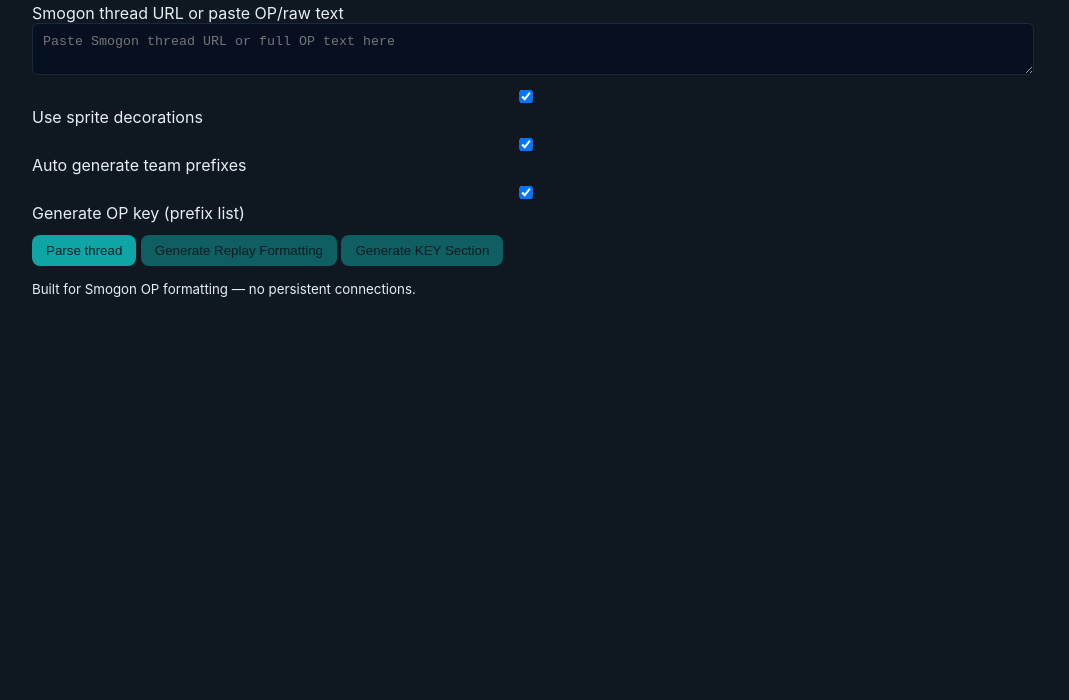
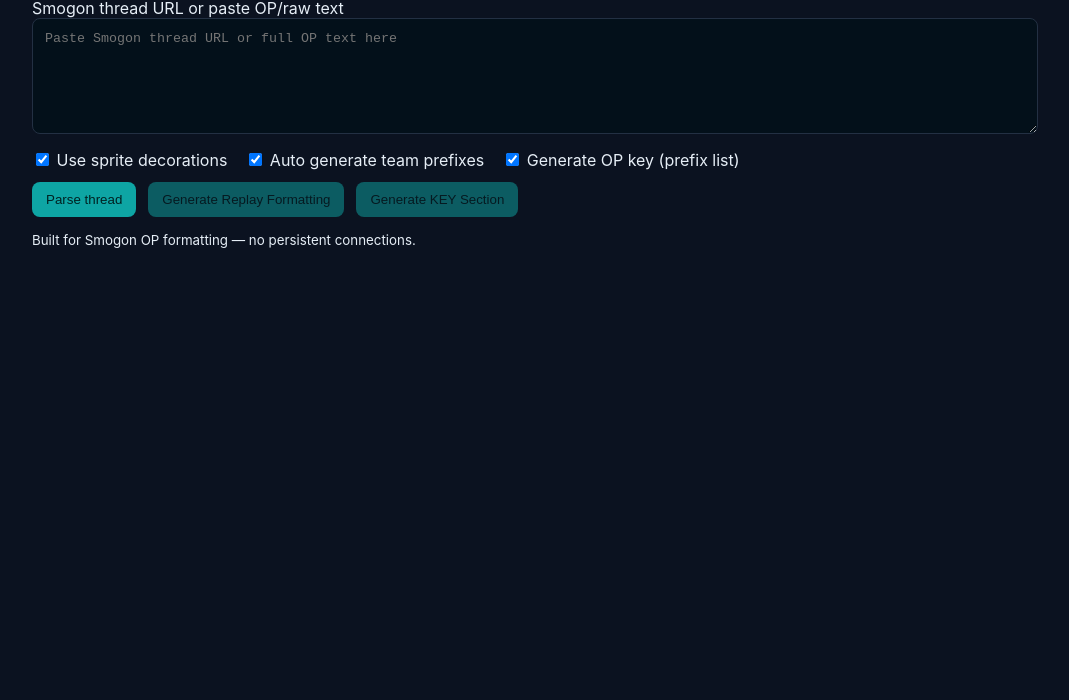
Before and after one commit to noxious-roxie/replay-support-tool, a website: page index.html in a window 1280 px wide. Shown: the part 100-800 px from the top of the page, without its empty margins (118-1187 px from the left). Drawn offline with Linux system fonts and the light colour scheme.

Commit message:
Refactor CSS to use CSS variables and improve styles

```diff
--- a/style.css
+++ b/style.css
@@ -1,13 +1,19 @@
-body { font-family: Inter, system-ui, Arial; background:#0f1720; color:#e6eef6; margin:0; }
-main { max-width:980px; margin:28px auto; padding:24px; }
-h1 { margin:0 0 12px 0; }
-label { display:block; margin:8px 0; }
-input[type=text], input { width:100%; padding:8px; border-radius:6px; border:1px solid #273142; background:#0b1220; color:#e6eef6; }
-.options label { display:inline-block; margin-right:12px; }
-.buttons { margin:12px 0; }
-button { padding:8px 14px; border-radius:8px; background:#0ea5a4; border:none; cursor:pointer; color:#042024; }
-button:disabled { opacity:0.5; }
-.card { background:#071024; padding:12px; border-radius:8px; margin-top:12px; border:1px solid #132030; }
+:root {
+  --bg: #0b1220;
+  --card: #07121b;
+  --accent: #0ea5a4;
+  --text: #e6eef6;
+}
+body { margin:0; font-family: Inter, system-ui, Arial; background:var(--bg); color:var(--text); }
+.container { max-width:980px; margin:28px auto; padding:24px; }
+h1 { margin:0 0 12px 0; font-size:28px; }
+.full { display:block; margin:12px 0; }
+textarea { width:100%; padding:12px; border-radius:8px; border:1px solid #233043; background:#03101a; color:var(--text); min-height:90px; }
+.controls { display:flex; gap:18px; flex-wrap:wrap; margin:10px 0; }
+.buttons { margin:12px 0; display:flex; gap:12px; }
+button { background:var(--accent); border:none; color:#022; padding:10px 14px; border-radius:8px; cursor:pointer; }
+button:disabled { opacity:0.5; cursor:default; }
+.card { background:var(--card); padding:12px; border-radius:8px; margin-top:12px; border:1px solid #132030; }
+.actions { margin-top:8px; }
 .hidden { display:none; }
-textarea { width:100%; background:#061021; color:#e6eef6; border:1px solid #1b2a3a; padding:10px; border-radius:6px; }
-.actions { margin-top:8px; }
+pre { white-space:pre-wrap; word-wrap:break-word; background:#05121a; padding:10px; border-radius:6px; }
```
